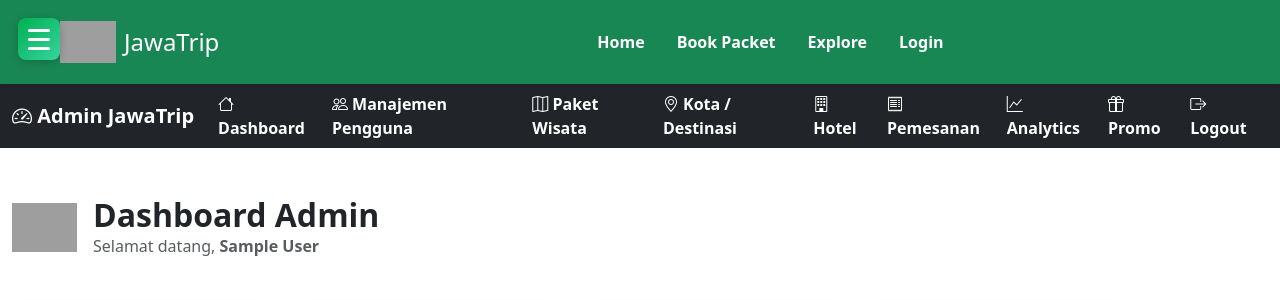
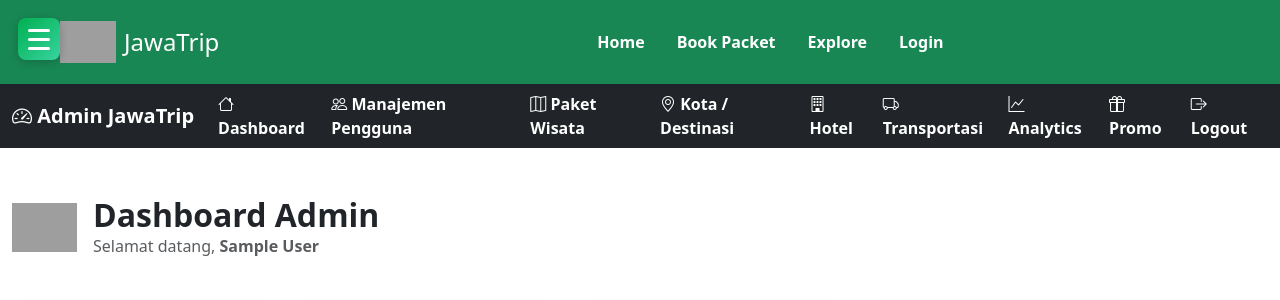
Before and after one commit to dannnnn-byte/Kelompok-4, a PHP site: page /admin/dashboard.php in a window 1280 px wide. Shown: the top 300 px of the page. Run offline with PHP 8.4, Linux system fonts and the light colour scheme; the visitor is signed in with stand-in values (Sample User, id 1); data comes from the database, SQL or seed files in the repository; grey boxes are pictures that could not be loaded.

Commit message:
tambah manajemen transportasi

```diff
--- a/admin/sidebar_admin.php
+++ b/admin/sidebar_admin.php
@@ -31,8 +31,8 @@
         <li class="nav-item"><a href="hotel_list.php" class="nav-link">
           <i class="bi bi-building"></i> Hotel
         </a></li>
-        <li class="nav-item"><a href="dashboard.php" class="nav-link">
-          <i class="bi bi-receipt"></i> Pemesanan
+        <li class="nav-item"><a href="transportasi_list.php" class="nav-link">
+          <i class="bi bi-truck"></i> Transportasi
         </a></li>
         <li class="nav-item"><a href="analytics.php" class="nav-link">
           <i class="bi bi-graph-up"></i> Analytics
```
Also changed, not shown: uploads/bukti_bayar/bukti_JWT202512201EDC_1766216311.png (added).
